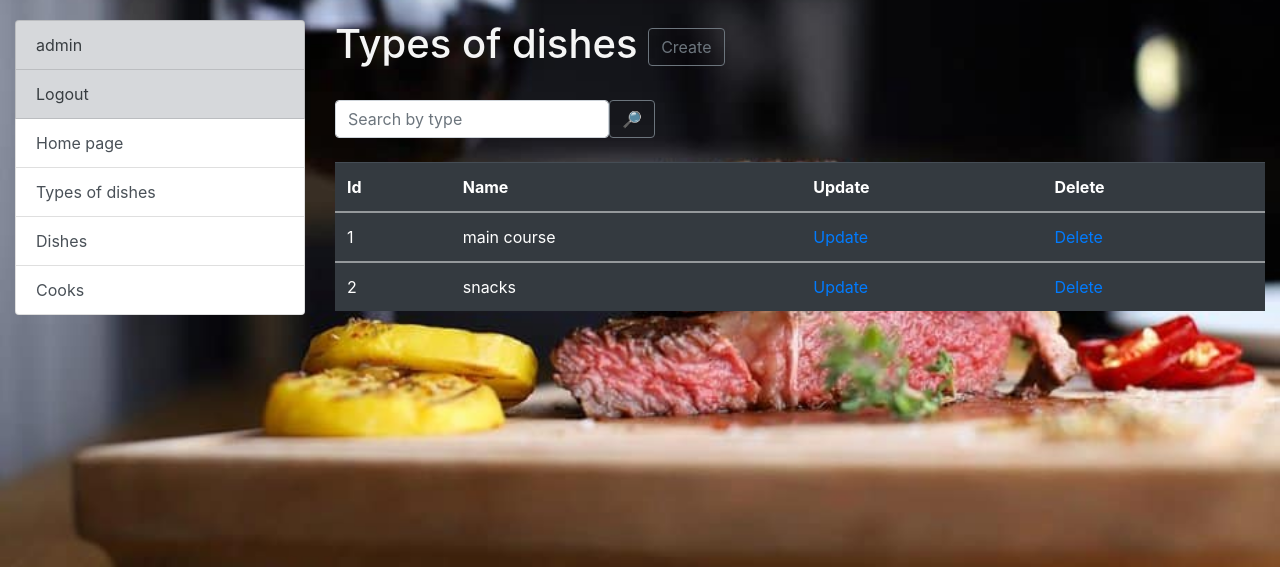
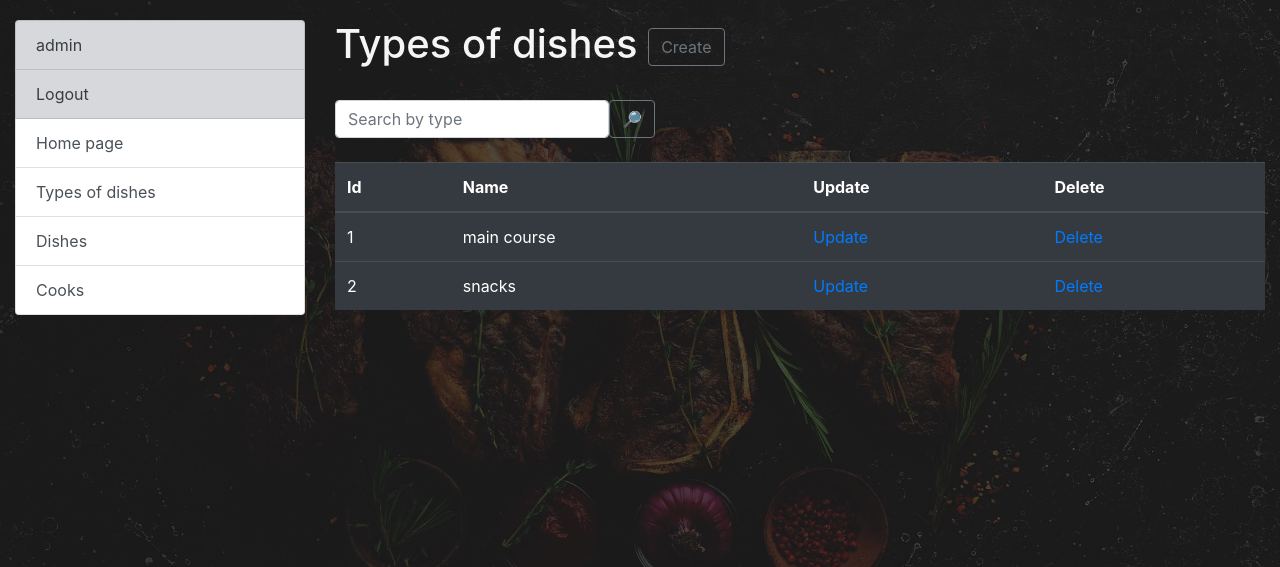
Before and after one commit to Aleksandro777/Restaurant-Kitchen-Service, a Django app: page /dishtype/ in a window 1280 px wide. Shown: the top 567 px of the page. Run offline with Django 4.2, Linux system fonts and the light colour scheme; a user stored in the database is signed in; data comes from the database, SQL or seed files in the repository; some libraries are stand-ins or nearby versions.

Commit message:
Change background

```diff
--- a/static/css/styles.css
+++ b/static/css/styles.css
@@ -1,8 +1,6 @@
 body {
     margin-top: 20px;
-    background-image: url('/static/background.jpeg');
-    background-position: center;
-    background-repeat: no-repeat;
+    background-image: url('/static/steak.jpeg');
     background-size: cover;
     color: whitesmoke;
 
--- a/templates/kitchen/cook_list.html
+++ b/templates/kitchen/cook_list.html
@@ -17,7 +17,7 @@
     <table class="table table table-dark">
       <thead>
       <tr>
-        <td scope="col">Id</td>
+        <th scope="col">Id</th>
         <th scope="col">Username</th>
         <th scope="col">Name</th>
         <th scope="col">Last name</th>
@@ -28,11 +28,10 @@
       {% if cook_list %}
         {% for cook in cook_list %}
           <tr>
-            <tr>
             <th scope="col">
            <a href="{% url 'kitchen:cook-detail' pk=cook.id %}">{{ cook.id }}</a>
             </th>
-            <th scope="col">{{ cook.username }}</th>
+            <td scope="col">{{ cook.username }}</td>
             <td>{{ cook.first_name }} </td>
             <td>{{ cook.last_name }} </td>
             <td>{{ cook.years_of_experience }}</td>
--- a/templates/kitchen/dish_detail.html
+++ b/templates/kitchen/dish_detail.html
@@ -36,6 +36,6 @@
     <p>This dish does not have any cooks</p>
   {% endif %}
   </div>
-  <a class="btn btn-secondary" href="{% url 'kitchen:dish-update' pk=dish.pk %}">Update</a>
+  <a class="btn btn-outline-secondary" href="{% url 'kitchen:dish-update' pk=dish.pk %}">Update</a>
   <a class="btn btn-outline-danger" href="{% url 'kitchen:dish-delete' pk=dish.pk %}">Delete</a>
 {% endblock %}
--- a/templates/kitchen/dishes_type_list.html
+++ b/templates/kitchen/dishes_type_list.html
@@ -14,15 +14,19 @@
   <br>
   {% if dishes_type_list %}
       <table class="table table table-dark">
+      <thead>
         <tr>
           <th scope="col">Id</th>
           <th scope="col">Name</th>
-          <th>Update</th>
-          <th>Delete</th>
+          <th scope="col">Update</th>
+          <th scope="col">Delete</th>
         </tr>
-        {% for types in dishes_type_list %}
+      </thead>
           <tbody>
-          <tr>
+          {% for types in dishes_type_list %}
+            <thead>
+            <tr>
+
             <td>{{ types.id }}</td>
             <td>{{ types.name }}</td>
             <td>
@@ -33,7 +37,8 @@
               <a href="{% url 'kitchen:dish-type-delete' pk=types.id %}">Delete</a>
             </td>
 
-          </tr>
+      </tr>
+            </thead>
           </tbody>
         {% endfor %}
       </table>
--- a/templates/kitchen/index.html
+++ b/templates/kitchen/index.html
@@ -1,7 +1,9 @@
 {% extends "base.html" %}
 
 {% block content %}
-  <div style="text-shadow: 1px 1px 10px black;">
+  <div style="text-shadow: 0px 0px 5px black, 0 2px 2px black,
+				-2px 0 2px black,
+				0 -2px 2px black;">
     <h1>Restaurant Kitchen Service</h1>
     <h5>Welcome to the greatest Kitchen Service ever!</h5>
     <h2>Kitchen service content:</h2>
```
Also changed, not shown: restaurant/settings.py (+5 -2 lines), static/steak.jpeg (added), static/steak1.jpg (added).
